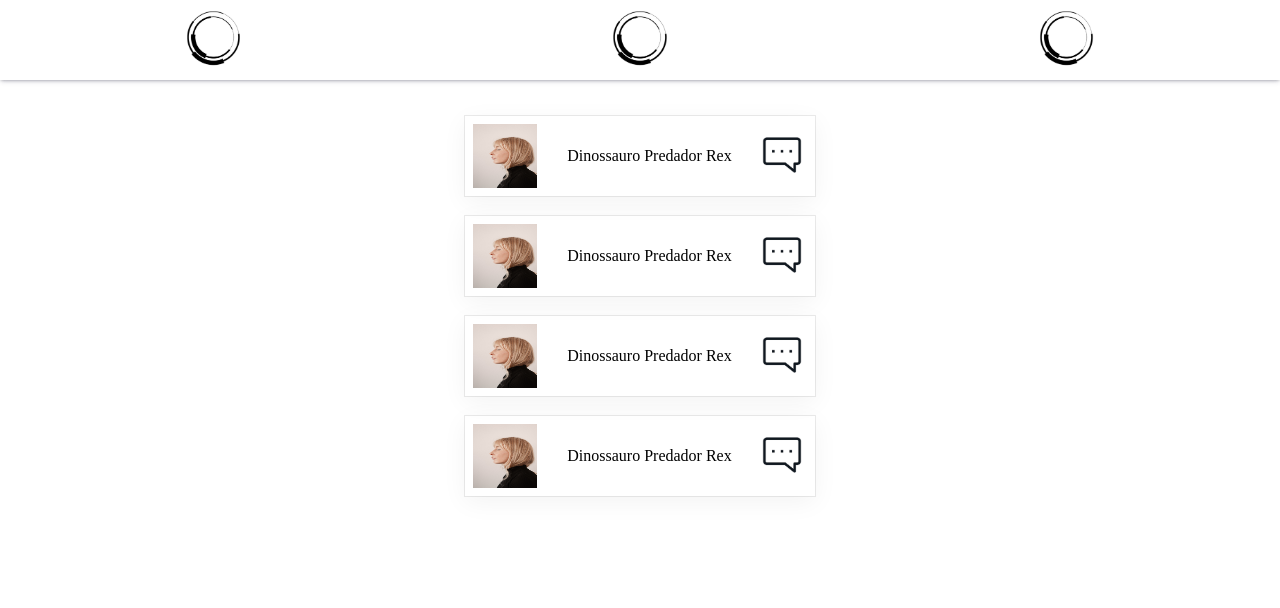
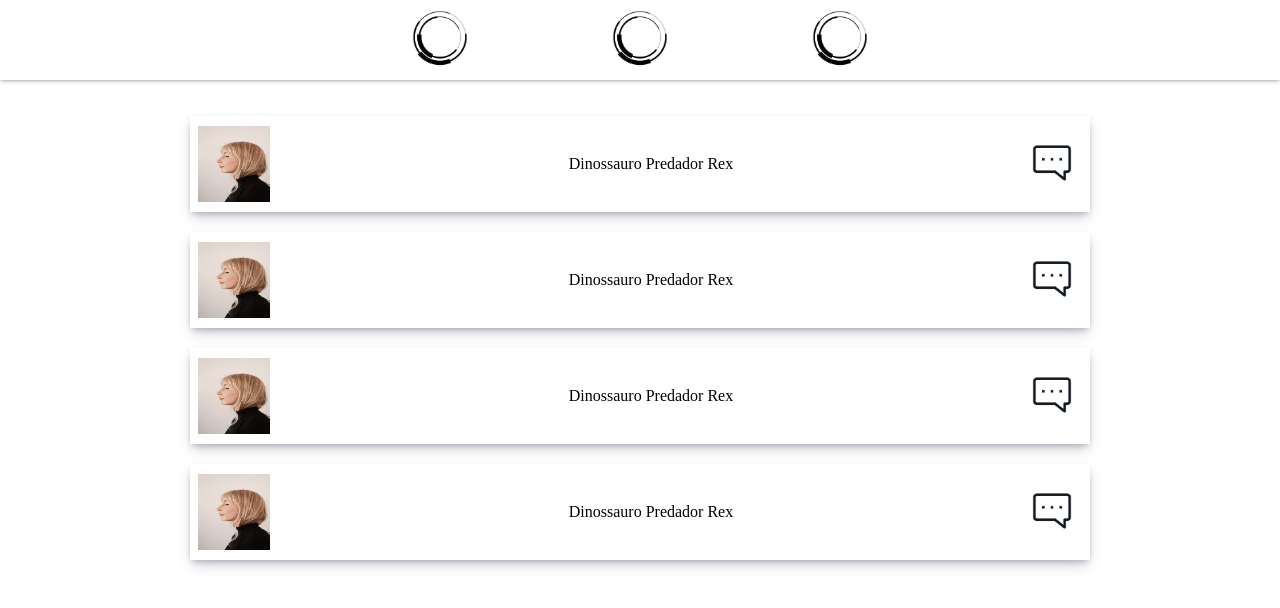
Before and after one commit to future4code/Tiago-Kodama, a React (Create React App) app in the folder semana8/lovelace-labe-astromatch/: page / in a window 1280 px wide. Both pictures are taken after a click on the button 639 px from the left and 40 px from the top of the page. Shown: the top 608 px of the page. Built offline with nearby package versions, Linux system fonts and the light colour scheme.

Commit message:
fix layout

```diff
--- a/semana8/lovelace-labe-astromatch/src/App.js
+++ b/semana8/lovelace-labe-astromatch/src/App.js
@@ -20,7 +20,7 @@ function App() {
         return <Profiles />
 
       case 'matches':
-        return <Matches />
+        return <Matches setCurrentPage={setCurrentPage}/>
 
       case 'clean':
         return <Clean />
@@ -46,4 +46,8 @@ export default App;
 const AppContainer = Styled.div`
   width: 100vw;
   min-height: 100vh;
+
+  display: flex;
+  flex-direction: column;
+  align-items: center;
 `
--- a/semana8/lovelace-labe-astromatch/src/componets/CardMatch/index.js
+++ b/semana8/lovelace-labe-astromatch/src/componets/CardMatch/index.js
@@ -2,11 +2,13 @@ import {StyledCardMatches} from './styled'
 import ProfilePicture from '../../assets/profile.jpeg'
 import MessageIcon from '../../assets/balao.png'
 
-export default function CardMatch(){
+export default function CardMatch(props){
     return <StyledCardMatches>
         <img src={ProfilePicture} alt='profile' />
         <p>Dinossauro Predador Rex</p>
-        <button>
+        <button
+            onClick={() => props.setCurrentPage('sendmessages')}
+        >
             <img src={MessageIcon} alt='message icon' />
         </button>
     </StyledCardMatches>
--- a/semana8/lovelace-labe-astromatch/src/componets/CardMatch/styled.js
+++ b/semana8/lovelace-labe-astromatch/src/componets/CardMatch/styled.js
@@ -6,17 +6,17 @@ export const StyledCardMatches = styled.div`
     align-items: center;
     justify-content: space-between;
 
-    height: 10vh;
+    height: 12vh;
     width: 100%;
-    max-width: 350px;
+    max-width: 900px;
     padding: 1vh;
     margin-top: 20px;
 
-    box-shadow: rgba(0, 0, 0, 0.05) 0px 6px 24px 0px, rgba(0, 0, 0, 0.08) 0px 0px 0px 1px;
+    box-shadow: rgba(50, 50, 93, 0.25) 0px 6px 12px -2px, rgba(0, 0, 0, 0.3) 0px 3px 7px -3px;
 
     img {
-        height: 8vh;
-        width: 8vh;
+        height: 95%;
+        width: 9vh;
     }
 
     button {
@@ -27,6 +27,6 @@ export const StyledCardMatches = styled.div`
     button img {
         width: 5vh;
         height: 5vh;
-        margin-right: 5px;
+        margin-right: 10px;
     }
 `
--- a/semana8/lovelace-labe-astromatch/src/componets/Header/index.js
+++ b/semana8/lovelace-labe-astromatch/src/componets/Header/index.js
@@ -4,12 +4,14 @@ import StyledHead from './styled'
 export default function Header({ setCurrentPage }) {
     return (
         <StyledHead>
+            <div>
                 <button
                     onClick={() => setCurrentPage('profiles')}
                 >
                     <img
                         src={ImageCircle}
                         alt='Botao'
+                        draggable="false"
                     />
                 </button>
 
@@ -19,6 +21,7 @@ export default function Header({ setCurrentPage }) {
                     <img
                         src={ImageCircle}
                         alt='Botao'
+                        draggable="false"
                     />
                 </button>
 
@@ -28,8 +31,10 @@ export default function Header({ setCurrentPage }) {
                     <img
                         src={ImageCircle}
                         alt='Botao'
+                        draggable="false"
                     />
                 </button>
+            </div>
         </StyledHead>
     );
 }
--- a/semana8/lovelace-labe-astromatch/src/componets/Header/styled.js
+++ b/semana8/lovelace-labe-astromatch/src/componets/Header/styled.js
@@ -5,16 +5,26 @@ const StyledHead = Styled.div`
     justify-content: space-around;
     align-items: center;
     height: 10vh;
+    width: 100vw;
     box-shadow: rgba(50, 50, 93, 0.25) 0px 2px 5px -1px, rgba(0, 0, 0, 0.3) 0px 1px 3px -1px;
 
-    button {
+    div {
+        display: flex;
+        justify-content: space-around;
+        align-items: center;
+        max-width: 600px;
+        width: 100vw;
+        height: 100%;
+    }
+
+    div button {
         height: 90%;
         border: none;
         background: transparent;
     }
 
 
-    button img {
+    div button img {
         height: 90%;
     }
 `
--- a/semana8/lovelace-labe-astromatch/src/pages/Clean/styled.js
+++ b/semana8/lovelace-labe-astromatch/src/pages/Clean/styled.js
@@ -25,7 +25,11 @@ export const StyledContainerClean = styled.div`
         font-weight: 700;
         border: none;
         border-radius: 5px;
-        padding: .5rem 1rem;
+        padding: .7rem 1rem;
+
+        &:hover {
+            opacity: .5;
+        }
     }
 
 `
--- a/semana8/lovelace-labe-astromatch/src/pages/Matches/index.js
+++ b/semana8/lovelace-labe-astromatch/src/pages/Matches/index.js
@@ -1,11 +1,11 @@
 import CardMatch from '../../componets/CardMatch'
 import {StyledContainerMatches} from './styled'
 
-export default function Matches(){
+export default function Matches(props){
     return <StyledContainerMatches>
-        <CardMatch />
-        <CardMatch />
-        <CardMatch />
-        <CardMatch />
+        <CardMatch setCurrentPage={props.setCurrentPage}/>
+        <CardMatch setCurrentPage={props.setCurrentPage}/>
+        <CardMatch setCurrentPage={props.setCurrentPage}/>
+        <CardMatch setCurrentPage={props.setCurrentPage}/>
     </StyledContainerMatches>
 }
--- a/semana8/lovelace-labe-astromatch/src/pages/Matches/styled.js
+++ b/semana8/lovelace-labe-astromatch/src/pages/Matches/styled.js
@@ -7,5 +7,6 @@ export const StyledContainerMatches = styled.div`
     justify-content: space-around;
 
     margin-top: 2vh;
+    width: 100%;
 
 `
--- a/semana8/lovelace-labe-astromatch/src/pages/Profiles/index.js
+++ b/semana8/lovelace-labe-astromatch/src/pages/Profiles/index.js
@@ -9,10 +9,10 @@ export default function Profiles(){
 
             <StyledButtonContainer>
                 <button>
-                    <img src={Image} alt='button' />
+                    <img src={Image} alt='button' draggable="false"/>
                 </button>
                 <button>
-                    <img src={Image} alt='button' />
+                    <img src={Image} alt='button' draggable="false"/>
                 </button>
             </StyledButtonContainer>
         </StyledContainerProfiles>
--- a/semana8/lovelace-labe-astromatch/src/pages/Profiles/styled.js
+++ b/semana8/lovelace-labe-astromatch/src/pages/Profiles/styled.js
@@ -9,6 +9,7 @@ export const StyledContainerProfiles = styled.div`
 
 export const StyledButtonContainer = styled.div`
     width: 100%;
+    max-width: 500px;
     margin-top: 4vh;
     display: flex;
     justify-content: space-around;
@@ -16,9 +17,14 @@ export const StyledButtonContainer = styled.div`
     button {
         background: none;
         border: none;
+        max-width: 100px;
+        min-width: 80px;
+        width: 15vw;
 
         img {
-            width: 15vw;
+            width: 90%;
+
+
         }
     }
 
--- a/semana8/lovelace-labe-astromatch/src/pages/SendMessages/index.js
+++ b/semana8/lovelace-labe-astromatch/src/pages/SendMessages/index.js
@@ -1,9 +1,9 @@
 import CardMessage from "../../componets/CardMessage";
-import {StyledMenssageBoard, StyledInputMessage} from './styled'
+import {StyledMenssageBoard, StyledInputMessage, StyledSendMessageContainer} from './styled'
 
 export default function SendMessages(){
     return (
-        <div>
+        <StyledSendMessageContainer>
             <StyledMenssageBoard>
                 <CardMessage />
                 <CardMessage />
@@ -17,6 +17,6 @@ export default function SendMessages(){
                 <input />
                 <button>Enviar</button>
             </StyledInputMessage>
-        </div>
+        </StyledSendMessageContainer>
     );
 }
--- a/semana8/lovelace-labe-astromatch/src/pages/SendMessages/styled.js
+++ b/semana8/lovelace-labe-astromatch/src/pages/SendMessages/styled.js
@@ -1,4 +1,9 @@
 import styled from "styled-components";
+
+export const StyledSendMessageContainer = styled.div`
+    max-width: 800px;
+    width: 100%;
+`
 
 export const StyledMenssageBoard = styled.div`
     display: flex;
@@ -30,13 +35,18 @@ export const StyledInputMessage = styled.div`
 
     input {
         width: 70vw;
+        max-width: 500px;
         height: 50%;
         padding-left: 1rem;
         outline: none;
+        background: #E5E8E8;
+        border-radius: 8px;
+        border: none;
     }
 
     button {
-        width: 15vw;
+        min-width: 70px;
+        width: 5vw;
         height: 50%;
         font-weight: 700;
         background: #17A589;
```
Lines whose indentation alone changed are shown as unchanged.
